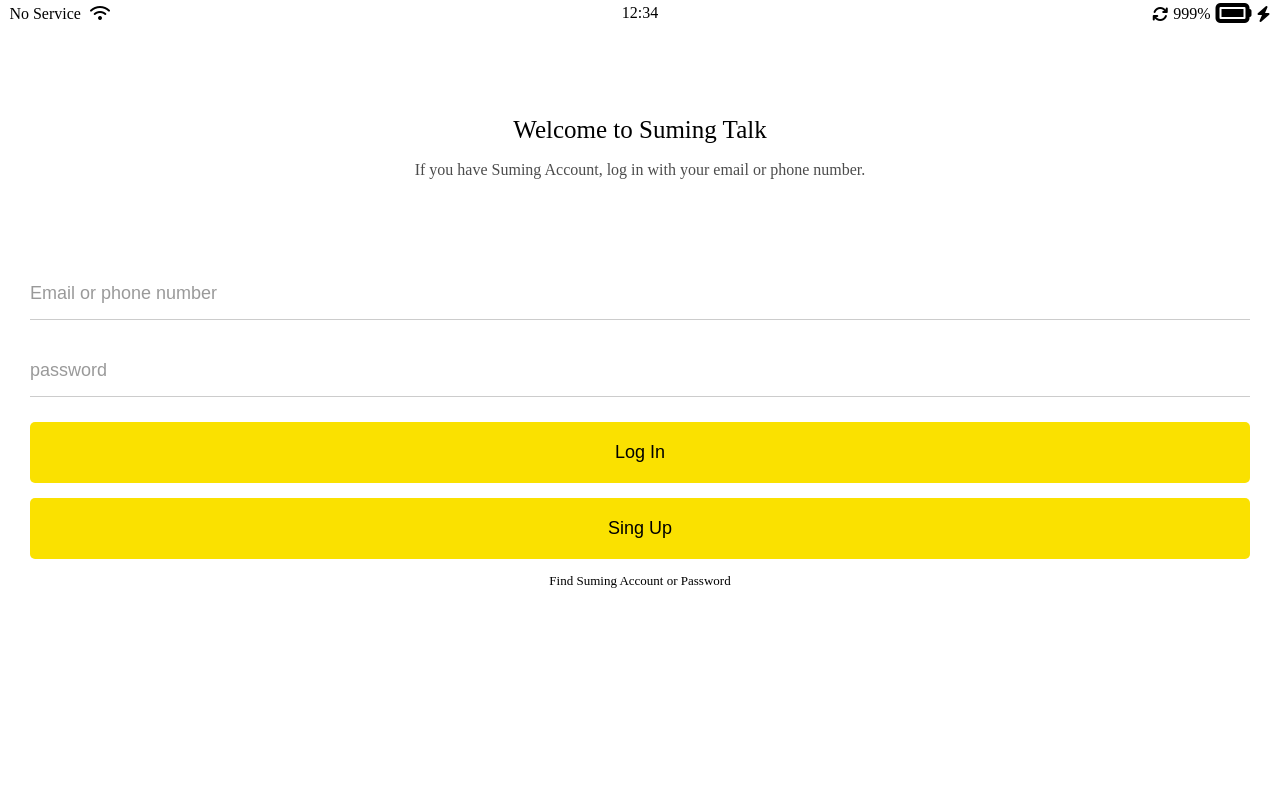
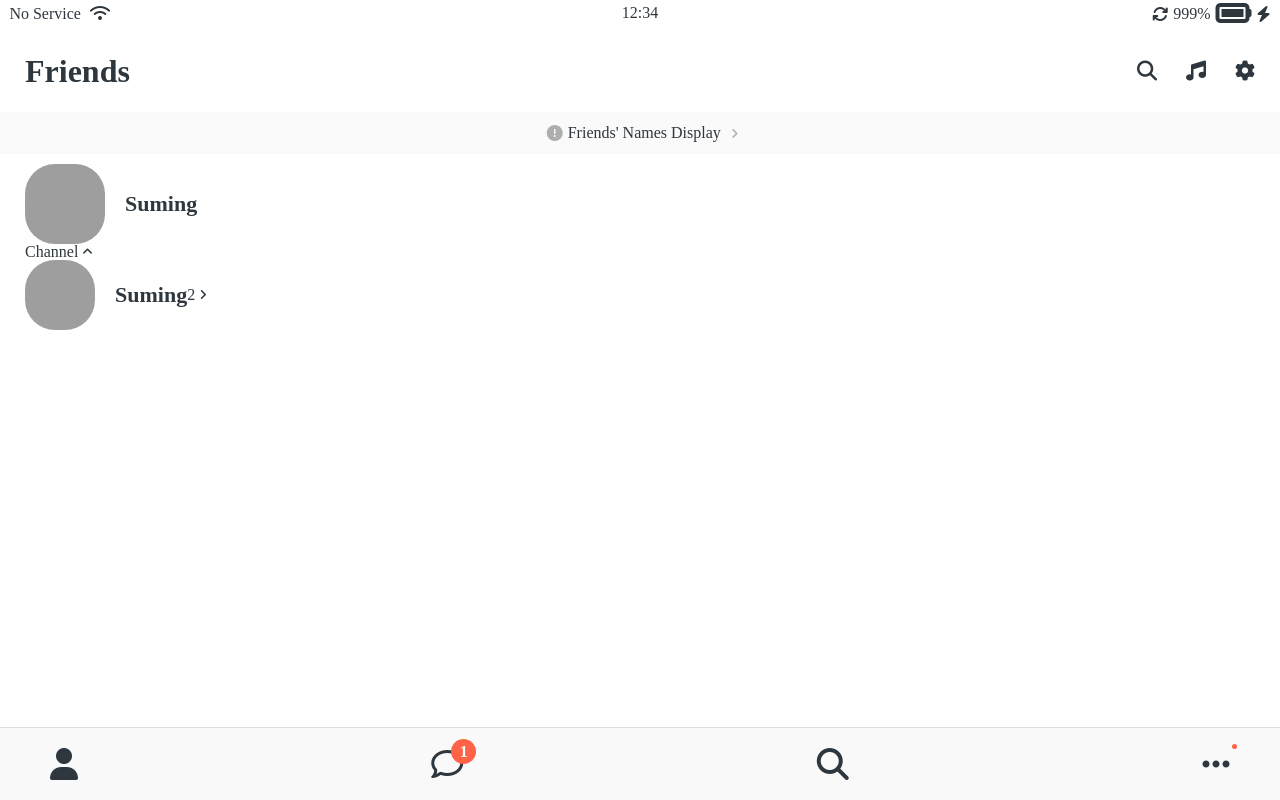
Before and after one commit to SUM1NG/kkaclone, a plain HTML site: page friends.html in a window 1280 px wide. Drawn offline with Linux system fonts and the light colour scheme; grey boxes are pictures that could not be loaded; a web font is replaced by a local one.

Commit message:
2022.07.27

```diff
--- /dev/null
+++ b/css/components/nav-bar.css
@@ -0,0 +1,47 @@
+.nav {
+  position: fixed;
+  bottom: 0;
+  width: 100%;
+  background-color: #f9f9fa;
+  padding: 20px 50px;
+  box-sizing: border-box;
+  border-top: 1px solid rgba(121, 121, 121, 0.2);
+}
+
+.nav__list {
+  display: flex;
+  justify-content: space-between;
+}
+
+.nav__link {
+  color: #2e363e;
+  position: relative;
+}
+
+.nav__notification {
+  display: flex;
+  justify-content: center;
+  align-items: center;
+  background-color: tomato;
+  height: 25px;
+  width: 25px;
+  border-radius: 50%;
+  color: white;
+  font-weight: 600;
+  position: absolute;
+  left: 20px;
+  bottom: 15px;
+}
+
+.nav__notification__more {
+  display: flex;
+  position: absolute;
+  justify-content: center;
+  align-items: center;
+  background-color: tomato;
+  height: 5px;
+  width: 5px;
+  border-radius: 50%;
+  left: 30px;
+  bottom: 30px;
+}
--- /dev/null
+++ b/css/components/screen-header.css
@@ -0,0 +1,16 @@
+.screen-header {
+  display: flex;
+  justify-content: space-between;
+  margin-top: 30px;
+  padding: var(--horizontal-space);
+  align-items: center;
+}
+
+.screen-header__title {
+  font-size: 32px;
+  font-weight: 600;
+}
+
+.screen-header__icons span {
+  margin-left: 25px;
+}
--- a/css/components/status-bar.css
+++ b/css/components/status-bar.css
@@ -1,4 +1,8 @@
 .status-bar {
+  position: fixed;
+  top: 0;
+  width: 100%;
+  box-sizing: border-box;
   display: flex;
   justify-content: center;
   padding: 5px 3px;
--- /dev/null
+++ b/css/components/user-component.css
@@ -0,0 +1,32 @@
+.user-component,
+.user-component__column:first-child {
+  display: flex;
+  align-items: center;
+}
+
+.user-component__avatar {
+  width: 70px;
+  height: 70px;
+  border-radius: 30px;
+  margin-right: 20px;
+}
+
+.user-component__title {
+  font-weight: 600;
+  font-size: 22px;
+}
+
+.user-component__subtitle {
+  margin-top: 8px;
+  font-size: 17px;
+  color: rgba(0, 0, 0, 0.7);
+}
+
+.user-component__avatar--xl {
+  width: 80px;
+  height: 80px;
+}
+
+.friends-screen {
+  padding: 0px var(--horizontal-space);
+}
--- a/css/reset.css
+++ b/css/reset.css
@@ -126,3 +126,8 @@ table {
 input:focus {
   outline: none;
 }
+
+a {
+  color: inherit;
+  text-decoration: none;
+}
--- /dev/null
+++ b/css/screens/friends.css
@@ -0,0 +1,15 @@
+#friends-display-link {
+  display: flex;
+  justify-content: center;
+  align-items: center;
+  background-color: #fafafa;
+  padding: 13px 0px;
+  font-size: 16px;
+  margin-bottom: 10px;
+}
+
+#friends-display-link i {
+  color: rgba(0, 0, 0, 0.3);
+  padding-left: 10px;
+  padding-right: 5px;
+}
--- a/css/styles.css
+++ b/css/styles.css
@@ -4,10 +4,15 @@
 
 /* Components*/
 @import "components/status-bar.css";
+@import "components/nav-bar.css";
+@import "components/screen-header.css";
+@import "components/user-component.css";
 
 /* Screens */
 @import "screens/login.css";
+@import "screens/friends.css";
 
 body {
   font-family: "Ibarra Real Nova", serif;
+  color: #2e363e;
 }
--- a/css/variables.css
+++ b/css/variables.css
@@ -1,3 +1,4 @@
 :root {
   --yellow: #fae100;
+  --horizontal-space: 25px;
 }
--- a/friends.html
+++ b/friends.html
@@ -4,7 +4,7 @@
     <link rel="stylesheet" href="css/styles.css" />
     <meta charset="UTF-8" />
     <meta name="viewport" content="width=device-width, initial-scale=1.0" />
-    <title>Welcome to Suming Talk</title>
+    <title>Firend - Suming Talk</title>
   </head>
   <body>
     <div class="status-bar">
@@ -23,20 +23,84 @@
       </div>
     </div>
 
-    <header class="welcome-header">
-      <h1 class="welcome-header__title">Welcome to Suming Talk</h1>
-      <p class="welcome-header__text">
-        If you have Suming Account, log in with your email or phone number.
-      </p>
+    <header class="screen-header">
+      <h1 class="screen-header__title">Friends</h1>
+      <div class="screen-header__icons">
+        <span><i class="fa-solid fa-magnifying-glass fa-lg"></i></span>
+        <span><i class="fa-solid fa-music fa-lg"></i></span>
+        <span><i class="fa-solid fa-gear fa-lg"></i></span>
+      </div>
     </header>
 
-    <form action="friends.html" method="get" id="login-form">
-      <input name="username" type="text" placeholder="Email or phone number" />
-      <input name="password" type="password" placeholder="password" />
-      <input type="submit" value="Log In" />
-      <input type="submit" value="Sing Up" />
-      <a href="#">Find Suming Account or Password</a>
-    </form>
+    <a id="friends-display-link">
+      <i class="fa-solid fa-circle-exclamation"></i>
+      Friends' Names Display
+      <i class="fa-solid fa-angle-right fa-xs"></i>
+    </a>
+
+    <main class="friends-screen">
+      <div class="user-component">
+        <div class="user-component__column">
+          <img
+            src="C:\Users\stimu\Desktop\KKAclone\image_profile.jpg"
+            class="user-component__avatar user-component__avatar--xl"
+          />
+          <div class="user-component__text">
+            <h4 class="user-component__title">Suming</h4>
+            <!--h6 class="user-component__subtitle">this text blablbalb</h6 -->
+          </div>
+        </div>
+        <div class="user-component__column"></div>
+      </div>
+      <div class="friends-screen__channel">
+        <div class="friends-screen__channel-header">
+          <span>Channel </span>
+          <i class="fa-solid fa-angle-up fa-xs"></i>
+        </div>
+        <div class="user-component">
+          <div class="user-component__column">
+            <img
+              src="C:\Users\stimu\Desktop\KKAclone\image_profile.jpg"
+              class="user-component__avatar user-component__avatar--sm"
+            />
+            <div class="user-component__text">
+              <h4 class="user-component__title">Suming</h4>
+              <!--h6 class="user-component__subtitle">this text blablbalb</h6 -->
+            </div>
+          </div>
+          <div class="user-component__column">
+            <span>2 </span>
+            <i class="fa-solid fa-angle-right fa-xs"></i>
+          </div>
+        </div>
+      </div>
+    </main>
+    <nav class="nav">
+      <ul class="nav__list">
+        <li class="nav__btn">
+          <a class="nav__link" href="friends.html"
+            ><i class="fa-solid fa-user fa-2x"></i
+          ></a>
+        </li>
+        <li class="nav__btn">
+          <a class="nav__link" href="#">
+            <span class="nav__notification">1</span>
+            <i class="fa-regular fa-comment fa-2x"></i
+          ></a>
+        </li>
+        <li class="nav__btn">
+          <a class="nav__link" href="#"
+            ><i class="fa-solid fa-magnifying-glass fa-2x"></i
+          ></a>
+        </li>
+        <li class="nav__btn">
+          <a class="nav__link" href="#">
+            <span class="nav__notification__more"> </span>
+            <i class="fa-solid fa-ellipsis fa-2x"></i
+          ></a>
+        </li>
+      </ul>
+    </nav>
 
     <script
       src="https://kit.fontawesome.com/0a88cccb6a.js"
```
Also changed, not shown: 1 other file.
